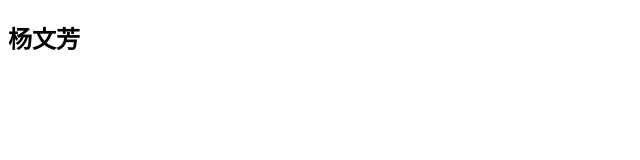
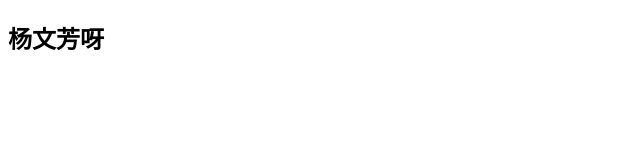
Before and after one commit to ykyk299/YangXiaoYu.github.io, a plain HTML site: page 993/index.html in a window 1280 px wide. Shown: the full height of the page, 0-640 px from the left. Drawn offline with Linux system fonts and the light colour scheme.

Commit message:
利用github,搭建网页
利用github,搭建网页, 测试成功

```diff
--- a/993/index.html
+++ b/993/index.html
@@ -2,9 +2,9 @@
 <html lang="en">
 <head>
 	<meta charset="UTF-8">
-	<title>993</title>
+	<title>根目录下创建文件夹的993</title>
 </head>
 <body>
-	<h2>杨文芳</h2>
+	<h2>杨文芳呀</h2>
 </body>
 </html>
```
Also changed, not shown: index.html (+1 -1 lines).
